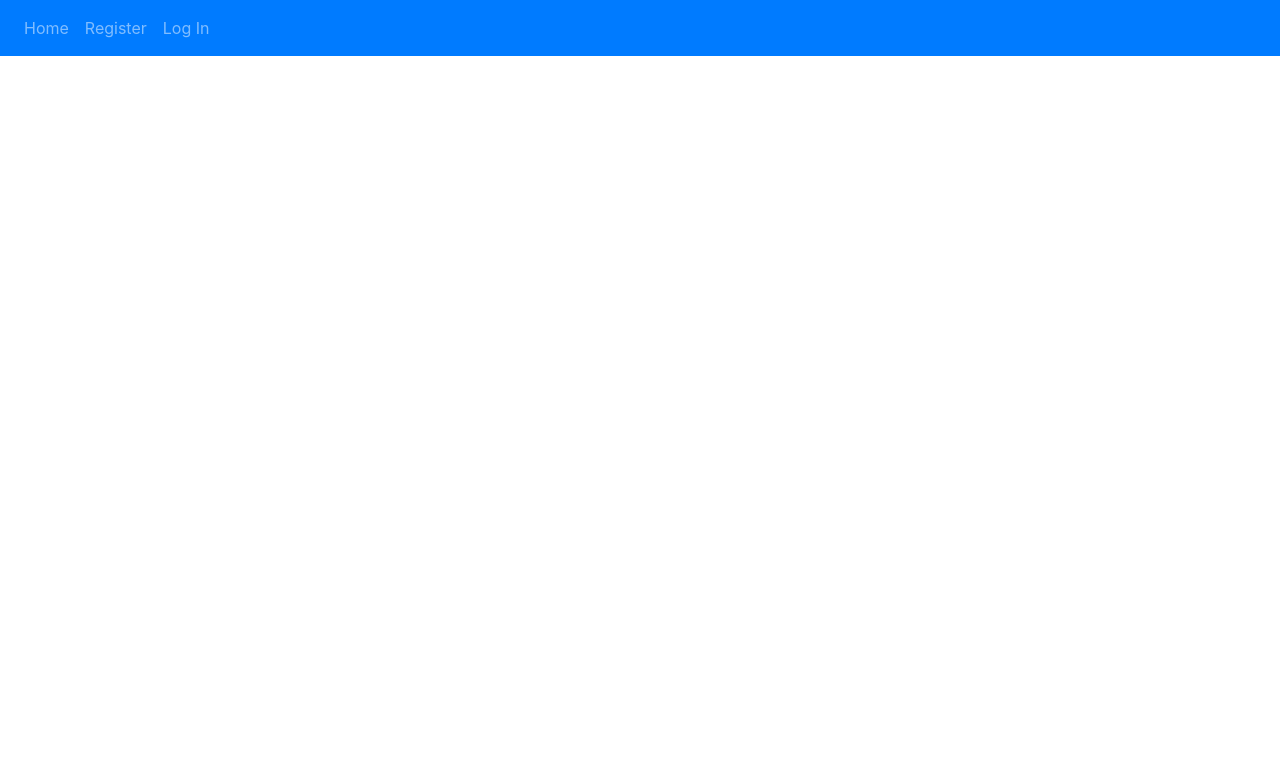
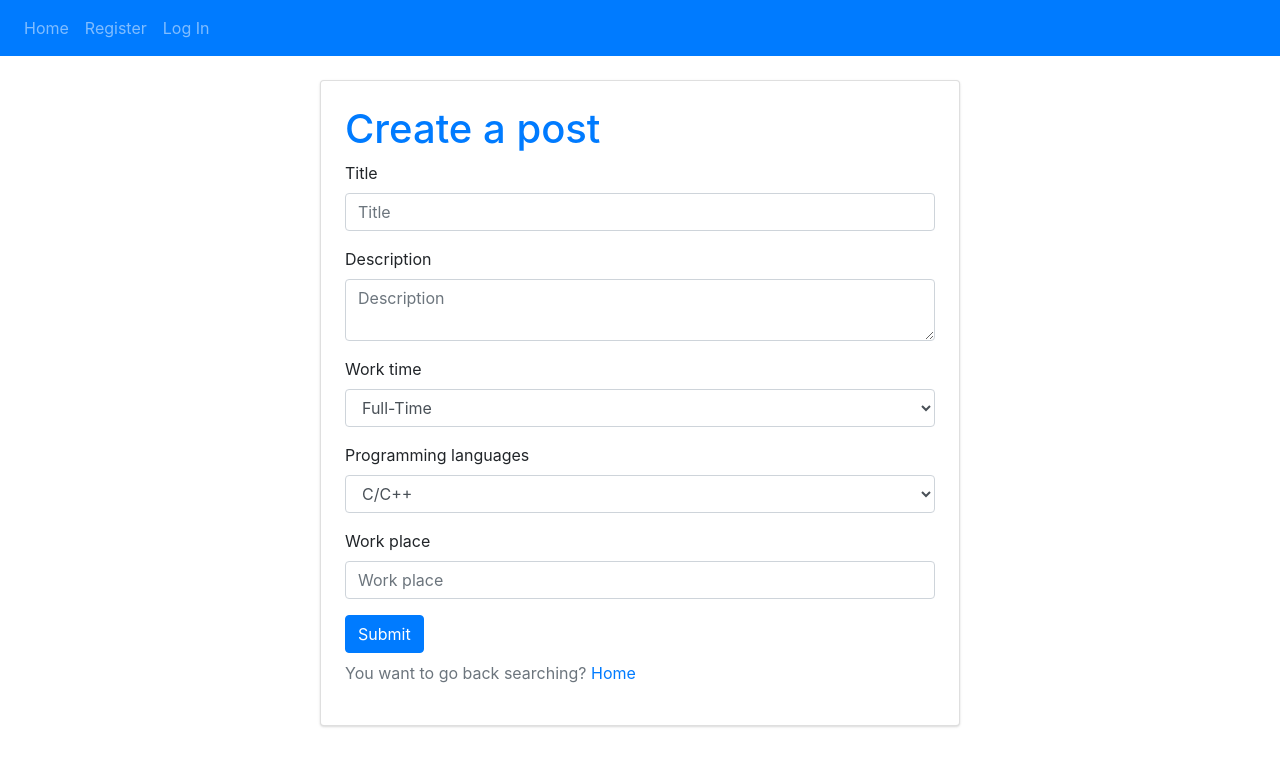
Before and after one commit to snokaru/student-connect, a React (Create React App) app in the folder frontend/: page /createpost in a window 1280 px wide. Shown: the top 766 px of the page. Built offline with nearby package versions, Linux system fonts and the light colour scheme; the HTML template or start-up script is replaced by a standard one.

Commit message:
Added PostForm and ability for user to add posts

```diff
--- a/frontend/src/App.js
+++ b/frontend/src/App.js
@@ -1,6 +1,7 @@
 import React from "react";
 import LoginForm from "./components/LoginForm";
 import RegisterForm from "./components/RegisterForm";
+import PostForm from "./components/PostForm";
 import UserState from "./components/UserState/UserState";
 import Home from "./components/Pages/Home";
 import NavBar from "./components/Layout/Navbar";
@@ -35,6 +36,9 @@ const App = () => {
               <Route exact path="/post">
                 <FullPost />
               </Route>
+              <Route exact path="/createpost">
+                <PostForm />
+              </Route>
               <Route exact path="/spinner">
                 <Spinner />
               </Route>
--- a/frontend/src/components/Pages/Home.js
+++ b/frontend/src/components/Pages/Home.js
@@ -4,50 +4,53 @@ import { Fab } from "react-tiny-fab";
 import "react-tiny-fab/dist/styles.css";
 import PostContext from "../PostState/postContext";
 import postService from "../../services/post";
-import ReactImageFallback from "react-image-fallback";
 import { BASE_URL } from "../../utils/config";
-
+import { Link } from "react-router-dom";
 const Home = () => {
   const postContext = useContext(PostContext);
   //const { posts, filteredPosts } = postContext;
   let [posts, setPosts] = useState([]);
   useEffect(() => {
     const fetchData = async () => {
-        console.log("Fetching data...")
+      console.log("Fetching data...");
       try {
         console.log("waiting for posts...");
         const receivedPosts = await postService.makeQuery().exec();
         console.log("received posts");
-          console.log(receivedPosts);
+        //console.log(receivedPosts);
         setPosts(receivedPosts);
       } catch (e) {
         console.log(e);
       }
-      }
+    };
     fetchData();
   }, []);
   return (
     <div className="container d-flex flex-column mx-auto">
-      {
-        posts.map((post) => {
-          console.log(post)
-          return <Job
+      {posts.map((post) => {
+        //console.log(post);
+        return (
+          <Job
             className="mx-auto w-50"
-            name={post.title} company={post.user.name} when={post.createdAt}
+            name={post.title}
+            company={post.user.name}
+            when={post.createdAt}
             companyPicture={`${BASE_URL}/${post.user.profilePicture}`}
             description={post.description}
             type={post.workHours}
             location={post.workPlace}
             user={post.user}
           />
-        })
-      }
+        );
+      })}
+      <Link to="/createpost">
         <Fab
           mainButtonStyles={{ backgroundColor: "#007bff" }}
           alwaysShowTitle={true}
           icon={"+"}
           onClick={() => console.log("button")}
         ></Fab>
+      </Link>
     </div>
   );
 };
--- a/frontend/src/components/Pages/User.js
+++ b/frontend/src/components/Pages/User.js
@@ -14,7 +14,17 @@ import Job from "../Layout/Job";
 
 import "./User.css";
 export const User = (props) => {
-  const { user, update, updatedUser, setUpdatedUser, isCurrentUser, edit, setEdit, posts, setPosts } = useUser();
+  const {
+    user,
+    update,
+    updatedUser,
+    setUpdatedUser,
+    isCurrentUser,
+    edit,
+    setEdit,
+    posts,
+    setPosts,
+  } = useUser();
   const formatDate = (date) => {
     if (!date) {
       return "Not set";
@@ -88,7 +98,10 @@ export const User = (props) => {
                     </div>
                     {edit === true ? (
                       <React.Fragment>
-                        <label className="form-label" htmlFor="profile-picture"></label>
+                        <label
+                          className="form-label"
+                          htmlFor="profile-picture"
+                        ></label>
                         <input
                           onChange={onChange}
                           type="file"
@@ -423,11 +436,12 @@ export const User = (props) => {
                   <div className="col-sm-9 py-1 text-secondary">
                     {user ? (
                       edit === true ? (
-                        <input
+                        <textarea
                           onChange={onChange}
                           className="form-control form-control-sm"
                           type="text"
                           name="description"
+                          row="4"
                           defaultValue={user.description}
                         />
                       ) : (
@@ -442,7 +456,7 @@ export const User = (props) => {
             </div>
             <h4 className="text-center">Offers</h4>
             <div>
-            { posts.map(post =>
+              {posts.map((post) => (
                 <Job
                   name={post.title}
                   company={post.user.name}
@@ -451,8 +465,9 @@ export const User = (props) => {
                   description={post.description}
                   type={post.workHours}
                   location={post.workPlace}
-              user={post.user} />
-            )}
+                  user={post.user}
+                />
+              ))}
             </div>
           </div>
         </div>
--- /dev/null
+++ b/frontend/src/components/PostForm.js
@@ -0,0 +1,111 @@
+import React, { useState, useContext } from "react";
+import { Link, useHistory } from "react-router-dom";
+import PostContext from "./PostState/postContext";
+const PostForm = () => {
+  let history = useHistory();
+  const postContext = useContext(PostContext);
+  const { createPost } = postContext;
+  const [post, setPost] = useState({
+    title: "",
+    description: "",
+    programmingLang: "C/C++",
+    workHours: "Full-Time",
+    workPlace: "",
+  });
+  const onChange = (e) => {
+    setPost({ ...post, [e.target.name]: e.target.value });
+  };
+  const onSubmit = (e) => {
+    e.preventDefault();
+    createPost(post);
+    history.push("/");
+  };
+  return (
+    <React.Fragment>
+      <div className="w-50 my-4 p-4 card container">
+        <h1 className="text-primary ">Create a post</h1>
+        <form onSubmit={onSubmit}>
+          <div className="form-group">
+            <label className="control-label">Title</label>
+            <input
+              onChange={onChange}
+              type="text"
+              className="form-control"
+              name="title"
+              required
+              placeholder="Title"
+            />
+          </div>
+          <div className="form-group">
+            <label className="control-label">Description</label>
+            <div>
+              <textarea
+                onChange={onChange}
+                type="text"
+                className="form-control"
+                name="description"
+                row="3"
+                required
+                placeholder="Description"
+              />
+            </div>
+          </div>
+          <div className="form-group">
+            <label className="control-label">Work time</label>
+            <div>
+              <select
+                className="form-control "
+                onChange={onChange}
+                name="workHours"
+              >
+                <option>Full-Time</option>
+                <option>Part-Time</option>
+              </select>
+            </div>
+          </div>
+          <div className="form-group">
+            <label className="control-label">Programming languages</label>
+            <div>
+              <select
+                className="form-control"
+                onChange={onChange}
+                name="programmingLang"
+              >
+                <option>C/C++</option>
+                <option>Python</option>
+                <option>Java</option>
+                <option>Javascript</option>
+                <option>C#</option>
+                <option>Swift</option>
+                <option>Golang</option>
+                <option>Typescript</option>
+                <option>PHP</option>
+                <option>SQL</option>
+                <option>Ruby</option>
+              </select>
+            </div>
+          </div>
+          <div className="form-group">
+            <label className="control-label">Work place</label>
+            <input
+              onChange={onChange}
+              type="text"
+              className="form-control"
+              name="workPlace"
+              required
+              placeholder="Work place"
+            />
+          </div>
+          <div>
+            <input type="submit" className="btn btn-primary" value="Submit" />
+          </div>
+          <p className="mt-2 text-muted">
+            You want to go back searching? <Link to="/">Home</Link>
+          </p>
+        </form>
+      </div>
+    </React.Fragment>
+  );
+};
+
+export default PostForm;
--- a/frontend/src/components/PostState/PostState.js
+++ b/frontend/src/components/PostState/PostState.js
@@ -1,21 +1,42 @@
 import React, { useReducer, useEffect } from "react";
 import PostContext from "./postContext";
 import PostReducer from "./postReducer";
-import { POSTS_LOADED, SET_FILTERS, CLEAR_FILTERS,ADD_POST } from "../../types";
+import postService from "../../services/post";
+import {
+  POSTS_LOADED,
+  SET_FILTERS,
+  CLEAR_FILTERS,
+  ADD_POST,
+  POST_ERROR,
+} from "../../types";
 const PostState = (props) => {
   const initialState = {
+    currentPost: null,
     filters: [],
     posts: [],
     filteredPosts: [],
+    error: null,
   };
   const [state, dispatch] = useReducer(PostReducer, initialState);
   //useEffect(() => {},[]);
+  const createPost = async (formData) => {
+    try {
+      const post = await postService.createPost(formData);
+      let updatedPosts = [...state.posts, post];
+      console.log(updatedPosts);
+      dispatch({ type: ADD_POST, payload: updatedPosts });
+    } catch (error) {
+      dispatch({ type: POST_ERROR, payload: error.error });
+    }
+  };
   return (
     <PostContext.Provider
       value={{
+        currentPost: state.currentPost,
         filters: state.filters,
         posts: state.posts,
         filteredPosts: state.filteredPosts,
+        createPost,
       }}
     >
       {props.children}
--- a/frontend/src/components/PostState/postReducer.js
+++ b/frontend/src/components/PostState/postReducer.js
@@ -3,9 +3,14 @@ import {
   SET_FILTERS,
   CLEAR_FILTERS,
   ADD_POST,
+  POST_ERROR,
 } from "../../types";
 export default function (action, state) {
   switch (action.type) {
+    case ADD_POST:
+      return { ...state, posts: action.payload };
+    case POST_ERROR:
+      return { ...state, error: action.payload };
     default:
       return state;
   }
--- a/frontend/src/services/post.js
+++ b/frontend/src/services/post.js
@@ -9,18 +9,18 @@ class PostQueryBuilder extends QueryBuilder {
     super(BASE_RESOURCE_ROUTE);
     return this;
   }
-};
+}
 
 const makeQuery = () => {
   return new PostQueryBuilder();
 };
 
 const createPost = async (formData) => {
-    const newPost = await axios.post(`${BASE_URL}${BASE_RESOURCE_ROUTE}`, formData);
-    return newPost;
+  const res = await axios.post(`${BASE_URL}${BASE_RESOURCE_ROUTE}`, formData);
+  return res.data;
 };
 
 export default {
   makeQuery,
-    createPost
+  createPost,
 };
--- a/frontend/src/services/queryBuilder.js
+++ b/frontend/src/services/queryBuilder.js
@@ -27,9 +27,9 @@ class QueryBuilder {
     }
 
     async exec() {
-        console.log("querying: " + this.baseUrl)
+
         const response = await axios.get(this.baseUrl);
-        console.log("data arrived!");
+
         return response.data;
     }
 }
--- a/frontend/src/types.js
+++ b/frontend/src/types.js
@@ -14,3 +14,4 @@ export const POSTS_LOADED = "POSTS_LOADED";
 export const SET_FILTERS = "SET_FILTERS";
 export const CLEAR_FILTERS = "CLEAR_FILTERS";
 export const ADD_POST = "ADD_POST";
+export const POST_ERROR = "POST_ERROR";
```
Also changed, not shown: 1 other file (tests, documents, lock files or other folders). Lines whose indentation alone changed are shown as unchanged.
